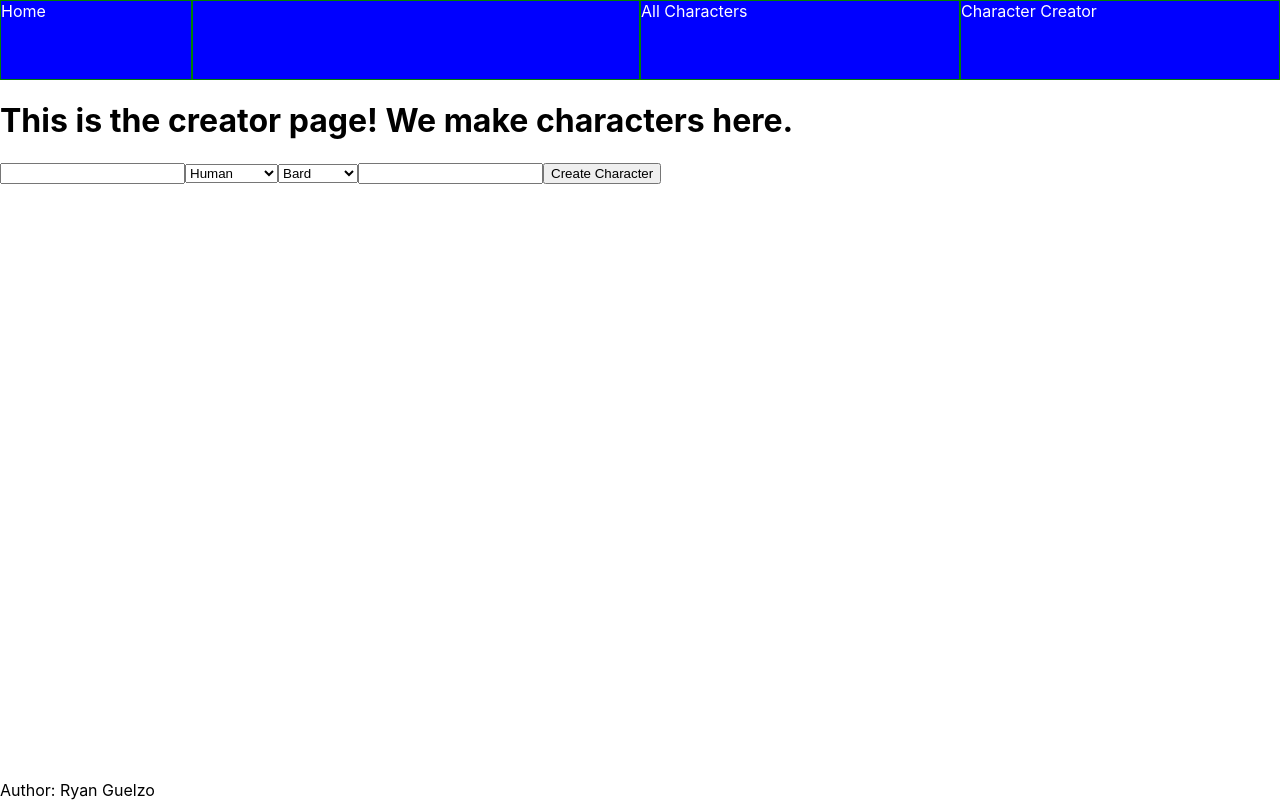
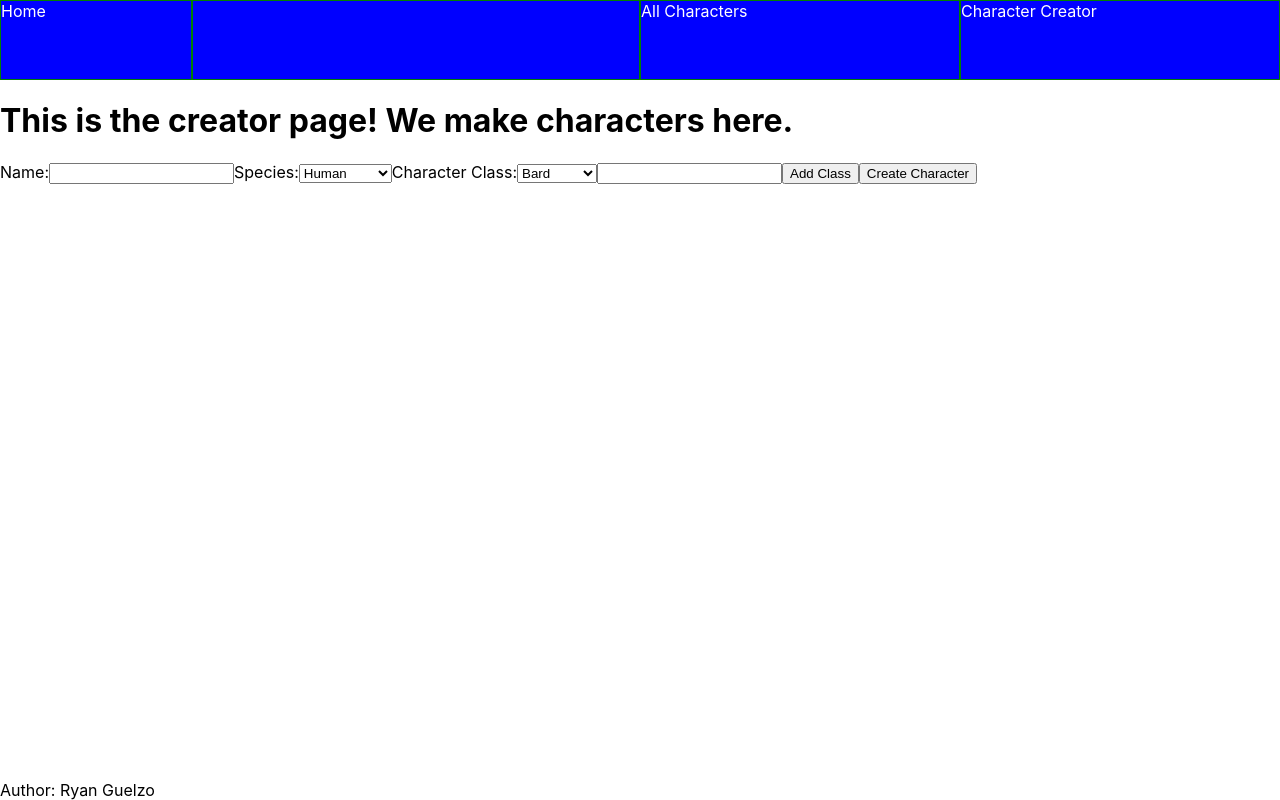
Before and after one commit to ryguy806/dnd-character-creator, a Next.js app: page /creator in a window 1280 px wide. Built offline with nearby package versions, Linux system fonts and the light colour scheme.

Commit message:
Now able to add multiple classes/levels.

```diff
--- a/pages/creator/index.tsx
+++ b/pages/creator/index.tsx
@@ -1,12 +1,62 @@
+import { NextPage } from "next"
+import { FormEvent, useState } from "react"
 
-const Creator = () => {
+const Creator: NextPage = () => {
+
+    const [id, setId] = useState<number>(1)
+    const [characterName, setCharacterName] = useState<string>("")
+    const [characterSpecies, setCharacterSpecies] = useState<string>("")
+    const [characterClasses, setCharacterClasses] = useState<string[]>([])
+    const [characterClassLevels, setCharacterClassLevels] = useState<number[]>([])
+
+    const addCharacterName = (name: string) => setCharacterName(name);
+
+    const addClassAndClassLevel = (e: FormEvent) => {
+        e.preventDefault()
+        const form = document.getElementById("character_form")
+
+        const newClass = document.createElement('select')
+        newClass.name = "character_class"
+        newClass.id = "character_class_" + id
+
+        const newClassLevel = document.createElement('input')
+        newClassLevel.type = "number"
+        newClassLevel.name = "character_level"
+        newClassLevel.id = "class_lvl" + id
+        newClassLevel.value = characterClassLevels[characterClassLevels[id]] + ""
+
+        const classOptions = ["Bard", "Monk", "Barbarian", "Druid", "Rogue", "Ranger", "Fighter", "Paladin", "Sorcerer", "Wizard", "Artificer", "Warlock", "Cleric"]
+        for(var i = 0; i < classOptions.length; i++){
+            let option = document.createElement('option')
+            option.value = classOptions[i].toLowerCase()
+            option.text = classOptions[i]
+            newClass.appendChild(option);
+        }
+
+        form?.insertBefore(newClass, form.lastChild)
+        form?.insertBefore(newClassLevel, form.lastChild)
+
+        setId(id + 1)
+    }
+
+    const onSubmit = async (e: FormEvent) => {
+        e.preventDefault()
+        await saveFormData({"characterName": characterName})//TODO get and save information
+    }
+
+    const saveFormData = ({}) => {
+
+    }
 
     return (
         <>
             <h1>This is the creator page! We make characters here.</h1>
-            <form action="#">
-                <input type="text" name="character_name" id="character_name" />
-                <select name="character_species" id="character_species">
+            <div style={{display: 'flex', flexDirection: "row",}}>
+            <form onSubmit={onSubmit} action="" id="character_form">
+                <label htmlFor="character_name">Name:</label>
+                <input type="text" name="character_name" id="character_name" value={characterName} onChange={e => setCharacterName(e.target.value)}/>
+                <label htmlFor="chararacter_species">Species:</label>
+                <select name="character_species" id="character_species" onChange={e => setCharacterSpecies(e.target.value)}>
                     <option value="human">Human</option>
                     <option value="dwarf">Dwarf</option>
                     <option value="elf">Elf</option>
@@ -16,7 +66,8 @@ const Creator = () => {
                     <option value="tiefling">Tiefling</option>
                     <option value="dragonborn">Dragonborn</option>
                 </select>
-                <select name="character_class" id="character_class">
+                <label htmlFor="character_class">Character Class:</label>
+                <select name="character_class" id="character_class_0">
                     <option value="bard">Bard</option>
                     <option value="monk">Monk</option>
                     <option value="barbarian">Barbarian</option>
@@ -31,9 +82,11 @@ const Creator = () => {
                     <option value="warlock">Warlock</option>
                     <option value="cleric">Cleric</option>
                 </select>
-                <input type="number" name="class_lvl" id="class_lvl" />
+                <input type="number" name="class_lvl" id="class_lvl_0" value={characterClassLevels[characterClassLevels[0]]}/>
+                <button onClick={(e: FormEvent) => addClassAndClassLevel(e)} id="add_class_button">Add Class</button>
                 <button type="submit">Create Character</button>
             </form>
+            </div>
         </>
     )
 }
```
